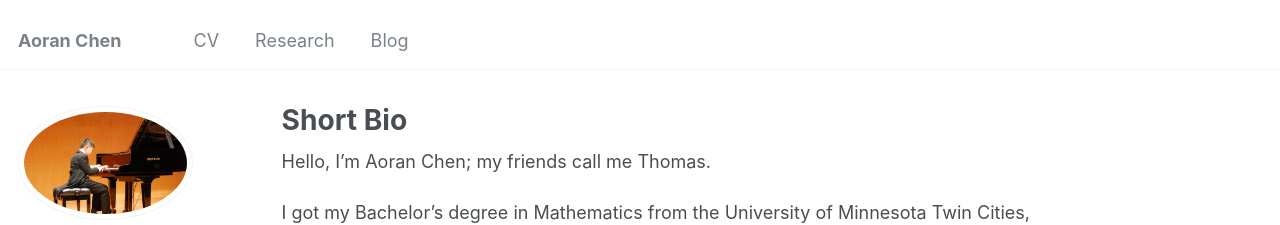
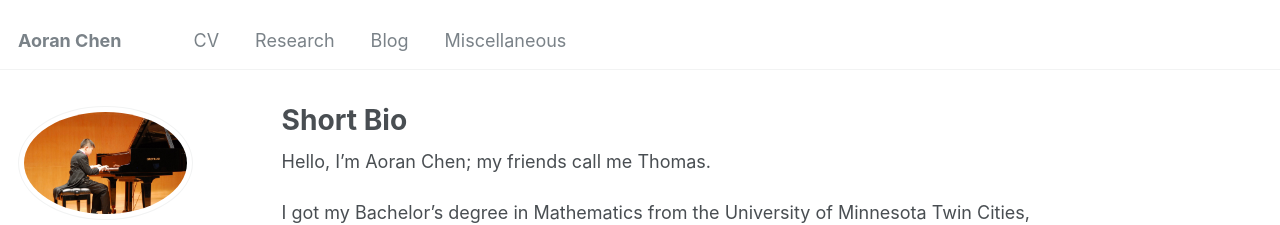
Before and after one commit to samohtaerg/samohtaerg.github.io, a Jekyll site: the page built from _pages/about.md, in a window 1280 px wide. Shown: the top 225 px of the page. Built offline with Jekyll 4.4.1, drawn with Linux system fonts in a browser that asks for light colours; nearby versions of some CDN libraries.

Commit message:
Update navigation.yml

```diff
--- a/_data/navigation.yml
+++ b/_data/navigation.yml
@@ -23,5 +23,7 @@ main:
   - title: "Blog"
     url: /year-archive/
 
+  - title: Miscellaneous
+    url: /miscellaneous/
   # - title: "Guide"
   #   url: /markdown/
```
